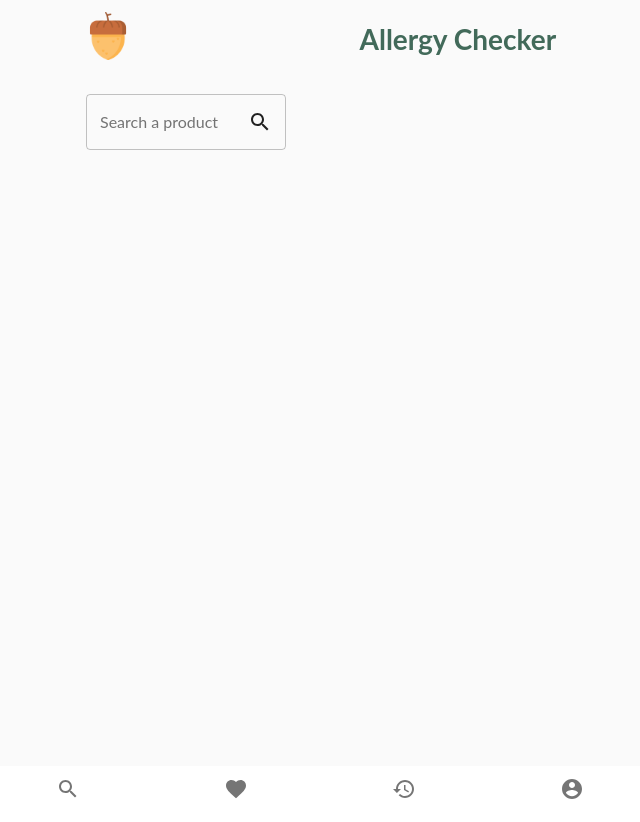
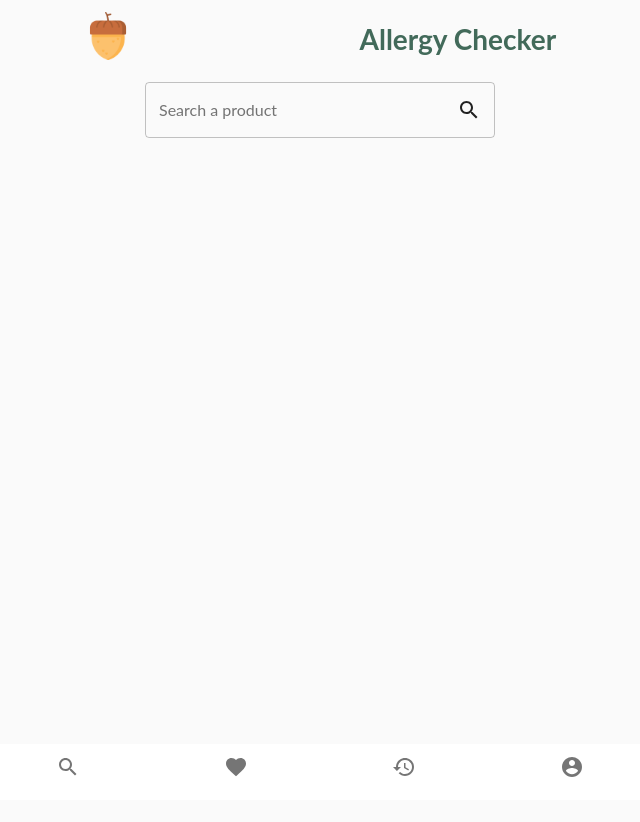
Before and after one commit to clelantoson/React-allergy-checker, a React (Create React App) app: page / in a window 1280 px wide. Shown: the whole page, without its empty margins (320-960 px from the left). After the commit the page ends 800 px from the top, so only its background shows below. Built offline with nearby package versions, Linux system fonts and the light colour scheme.

Commit message:
use searchBar as Home component + adjust design

```diff
--- a/src/components/Home.jsx
+++ b/src/components/Home.jsx
@@ -2,40 +2,9 @@ import React from "react";
 import SearchBar from "./SearchBar";
 // import { fetchProducts } from "../redux/api/testApi";
 // import { connect } from 'react-redux';
-import { makeStyles } from "@material-ui/core";
-
-// import { Fragment } from "react";
-
-const useStyles = makeStyles({
-  root: {
-    margin: 0,
-    // height: "100%",
-    width: "100%",
-    display: "flex",
-    flexDirection: "column",
-    justifyContent: "space-around",
-  },
-});
-
-
 
 const Home = () => {
-  const classes = useStyles();
-
-
-
-  return (
-    <div className={classes.root}>
-      <SearchBar />
-      {/* {data.product.map((s) => (
-        <p key={s.product.id}>{data.product.id}</p>
-      ))} */}
-
-      {/* {data.map((data, product_name) => (
-        <p key={data.id}>{product_name}</p>
-      ))} */}
-    </div>
-  );
+  return <SearchBar />;
 };
 
 // const mapStateToProps = state => ({
--- a/src/components/SearchBar.jsx
+++ b/src/components/SearchBar.jsx
@@ -9,7 +9,7 @@ import {
   ListItemAvatar,
   ListItemText,
   makeStyles,
-  Grid
+  Grid,
 } from "@material-ui/core";
 // import Divider from '@material-ui/core/Divider';
 // import StarIcon from '@material-ui/icons/Star';
@@ -22,41 +22,30 @@ import Paper from "@material-ui/core/Paper";
 import axios from "axios";
 // import ProductList from "./ProductList/ProductList";
 
-
-const useStyles = makeStyles((theme) =>({
+const useStyles = makeStyles(() => ({
   root: {
-    // width: "100%",
-    width: theme.spacing(50),
-    top: "100",
-    display: "flex",
-    flexDirection: "column",
-    justifyContent: "center",
-    margin: theme.spacing(2),
+    width: "100%",
+    height: "100%",
+    overflowY: "auto",
   },
   searchBar: {
     width: "50%",
-    margin: "0 auto",
-    display: "block",
   },
-  list: {
-    width: "100%",
-    height: "500px",
-    marginBottom: "100px",
+  textField: {
+    display: "flex",
+    flexDirection: "row",
+    justifyContent: "center",
+    marginTop: "4px",
   },
+  list: {},
   listItem: {
-    // width: "100%",
-    // width: theme.spacing(50),
-    // margin: "20px 0 0 0",
-    margin: theme.spacing(2),
     padding: "0 30px 0 30px",
-    // border: "1px solid black",
     borderRadius: "20px",
-    // boxShadow: "0px 0.630645px 1.26129px", rgba("97, 97, 97, 0.2")
-    width: "70%",
+    marginBottom: "4px",
   },
   paper: {
-    width: "100%"
-  }
+    width: "100%",
+  },
 }));
 
 const SearchBar = () => {
@@ -92,6 +81,7 @@ const SearchBar = () => {
 
   return (
     <div className={classes.root}>
+      <div className={classes.textField}>
         <TextField
           id="outlined-search"
           label="Search a product"
@@ -108,6 +98,7 @@ const SearchBar = () => {
             ),
           }}
         />
+      </div>
       <List className={classes.list}>
         {console.log("products to display2", products)}
         {products.map((product) => (
@@ -125,7 +116,6 @@ const SearchBar = () => {
                 </Grid>
                 <Grid item lg={8}>
                   <ListItemText
-
                     primary={product.product_name}
                     secondary={product.id}
                   />
@@ -134,7 +124,6 @@ const SearchBar = () => {
                   <CheckCircleOutlineIcon />
                 </Grid>
               </Grid>
-
             </Paper>
           </ListItem>
         ))}
```
Lines whose indentation alone changed are shown as unchanged.
